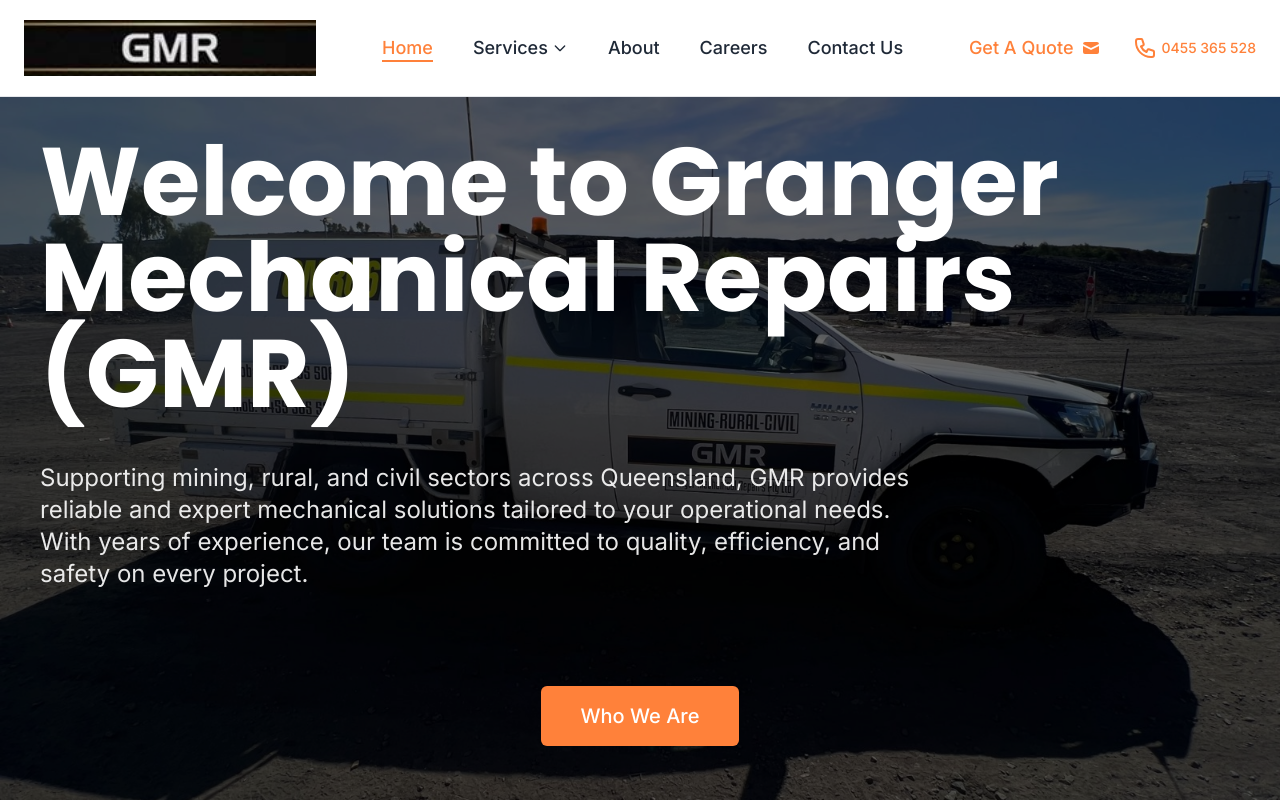
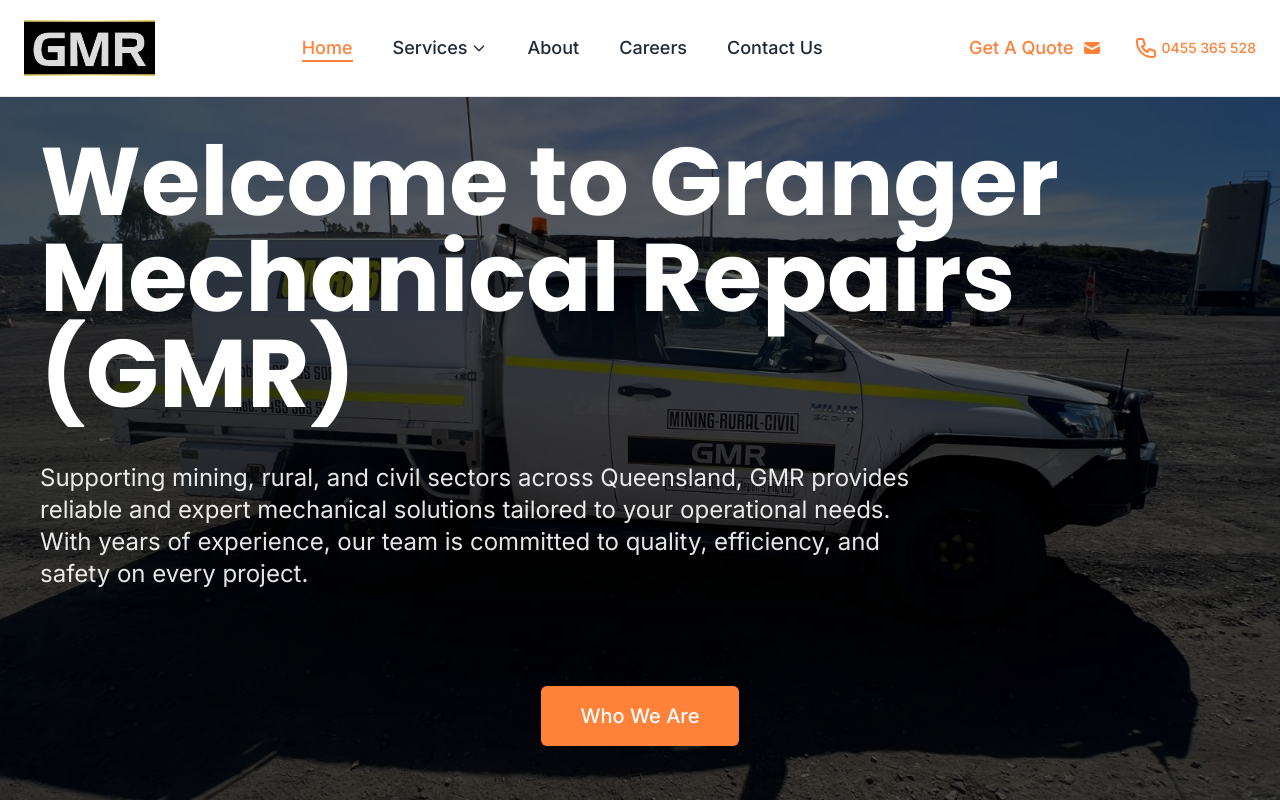
Before and after one commit to Dezzi94/GMR, a React (Vite) app: page / in a window 1280 px wide. Shown: the top 802 px of the page. Built offline with nearby package versions, Linux system fonts and the light colour scheme.

Commit message:
Update Navbar.tsx
updated navbar to use high quality logo

```diff
--- a/src/components/Navbar.tsx
+++ b/src/components/Navbar.tsx
@@ -38,7 +38,7 @@
             {/* Logo */}
             <div className="flex-shrink-0 pl-4">
               <Link to="/" className="block">
-                <img src="/assets/images/logo2.png" alt="GMR Logo" className="h-14 w-auto" />
+                <img src="/assets/images/logo.png" alt="GMR Logo" className="h-14 w-auto" />
               </Link>
             </div>
 
@@ -209,7 +209,7 @@
       <div className="md:hidden bg-white text-[#ff813a] px-4 py-3 border-b">
         <div className="flex items-center justify-between">
           <Link to="/" className="block">
-            <img src="/assets/images/logo2.png" alt="GMR Logo" className="h-8 w-auto" />
+            <img src="/assets/images/logo.png" alt="GMR Logo" className="h-8 w-auto" />
           </Link>
           <div className="flex items-center gap-4">
             {/* Email Icon */}
```
